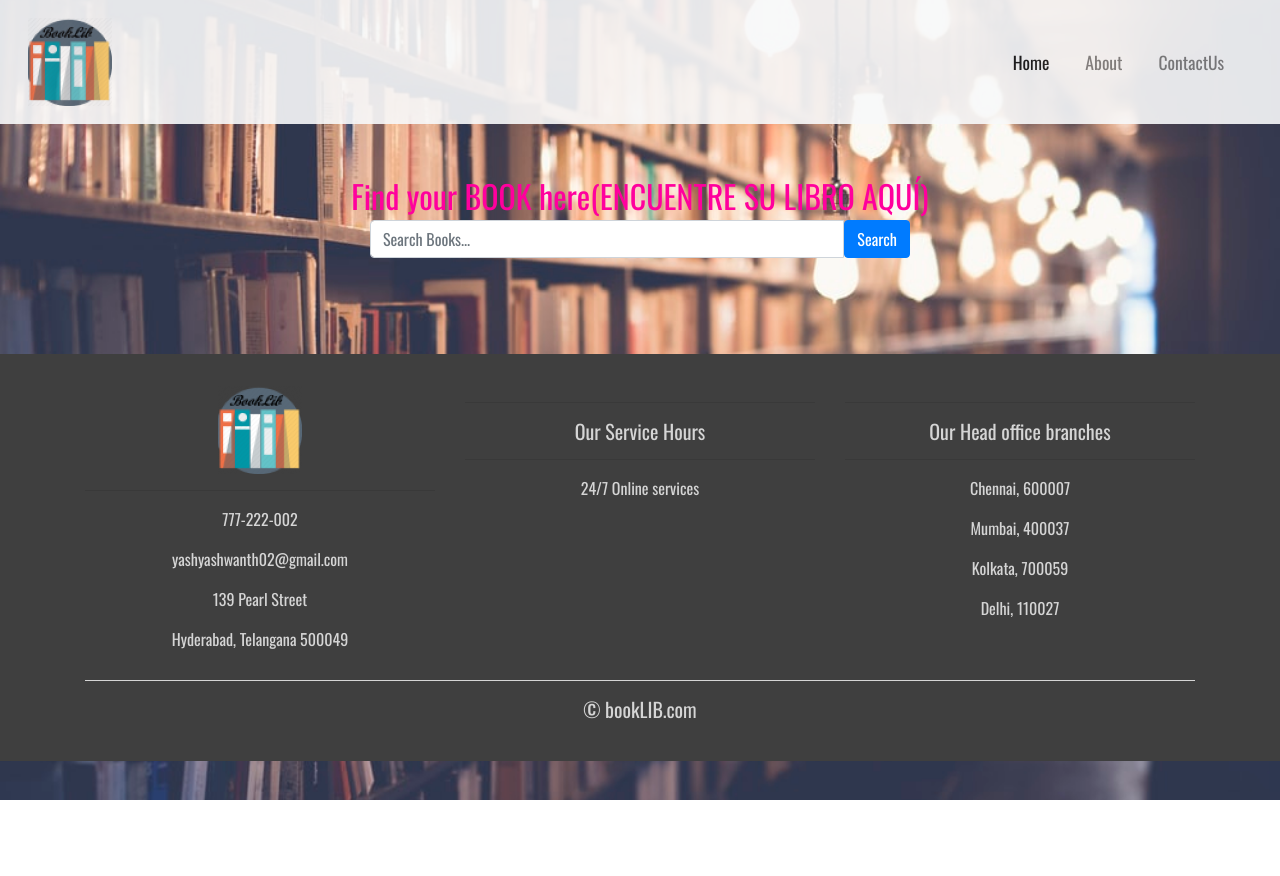
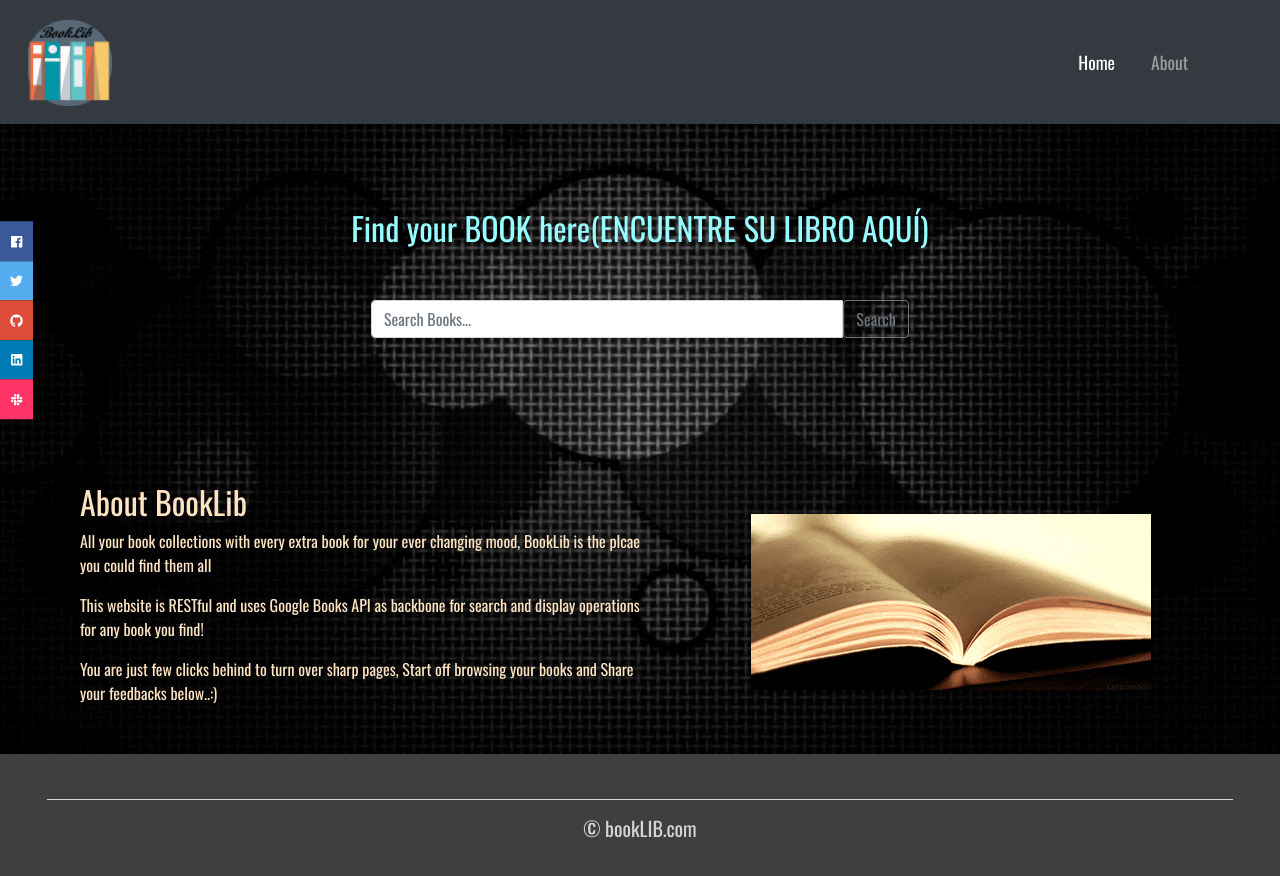
Before and after one commit to Yash0702/TestAPI, a plain HTML site: page index.html in a window 1280 px wide. Before the commit the page ends 800 px from the top, so only its background shows below. Drawn offline with nearby package versions, Linux system fonts and the light colour scheme.

Commit message:
Add files via upload

```diff
--- a/index.html
+++ b/index.html
@@ -13,7 +13,7 @@
     <link href="style.css" rel="stylesheet">
 </head>
 <body>
-<nav class="navbar navbar-expand-md navbar-light bg-light sticky-top">
+<nav class="navbar navbar-expand-sm navbar-dark bg-dark sticky-top">
     <div class="container-fluid">
         <a class="navbar-brand" href=""><img src="1.png"></a>
         <button class="navbar-toggler" type="button" data-toggle="collapse" data-target="#navbarResponsive">
@@ -28,7 +28,7 @@
                     <a class="nav-link" href="#About">About</a>
                 </li>
                 <li class="nav-item">
-                    <a class="nav-link" href="#foot">ContactUs</a>
+                    <a class="nav-link" href="#foot"></a>
                 </li>
             </ul>
         </div>
@@ -36,55 +36,55 @@
 </nav>
 <!--Search box-->
 <div class="container">
-    <div id="title" class="text-center mt-5" style="font-size: xx-large; color: rgb(255, 0, 157);">Find your BOOK here(ENCUENTRE SU LIBRO AQUÍ)</div>
+    <div id="title" class="text-center mt-5" style="font-size: xx-large; color: rgb(151, 252, 255); padding: 1em;">Find your BOOK here(ENCUENTRE SU LIBRO AQUÍ)</div>
     <div class="row">
-        <div id="input" class="input-group mx-auto col-lg-6 col-md-8 col-sm-12">
+        <div id="input" class="input-group mx-auto col-lg-6 col-md-8 col-sm-12" style="padding: 1em;">
             <input id="search-box" type="text" class="form-control" placeholder="Search Books...">
-            <button id="search" class="btn btn-primary" onclick="">Search</button>
+            <button id="search" class="btn btn-outline-secondary" onclick="displayResults()">Search</button>
         </div>
     </div>
 </div>
 <!--Book list-->
-<div class="book-list">
-    <h2 class="text-center" style="color: rgb(255, 238, 0);">Search Results</h2>
+<div class="book-list" style="color: black;">
+    <h2 class="text-center" style="color: rgb(255, 255, 255);">Search Results</h2>
     <div id="list-output" class="row">
         <div class="row">
             <!--cards-->
         </div>
     </div>
 </div>
-    <!--Footer-->
+<!--About-->
+<div id= "About" class="container-fluid padding" style="color: bisque; padding-left: 5em; padding-right: 1em;">
+    <div class="row padding">
+        <div class="col-md-12 col-lg-6">
+            <hr>
+            <h2>About BookLib</h2>
+            <p>All your book collections with every extra book for your ever changing mood, BookLib is the plcae you could find them all</p>
+            <p>This website is RESTful and uses Google Books API as backbone for search and display operations for any book you find!</p>
+            <p>You are just few clicks behind to turn over sharp pages, Start off browsing your books and Share your feedbacks below..:)</p>
+        </div>
+        <div class="col-lg-6">
+            <img src="4.gif" style="max-width: 100%; padding: 4em;">
+        </div>
+    </div>
+</div>
+<!-- The social media icon bar -->
+<div class="icon-bar">
+    <a href="#" class="facebook"><i class="fab fa-facebook" aria-hidden="true"></i></a>
+    <a href="#" class="twitter"><i class="fab fa-twitter" aria-hidden="true"></i></a>
+    <a href="#" class="github"><i class="fab fa-github"></i></a>
+    <a href="#" class="linkedin"><i class="fab fa-linkedin"></i></a>
+    <a href="#" class="slack"><i class="fab fa-slack"></i></a>
+</div>
+<!--Footer-->
 <footer id="foot">
-    <div class="container">
-    <div class="row text-center">
-        <div class="col-md-4">
-            <img src="1.png">
-            <hr class="light">
-            <p>777-222-002</p>
-            <p>yashyashwanth02@gmail.com</p>
-            <p>139 Pearl Street</p>
-            <p>Hyderabad, Telangana 500049</p>
-        </div>
-        <div class="col-md-4">
-            <hr class="light">
-            <h5>Our Service Hours</h5>
-            <hr class="light">
-            <p>24/7 Online services</p>
-        </div>
-        <div class="col-md-4">
-            <hr class="light">
-            <h5>Our Head office branches</h5>
-            <hr class="light">
-            <p>Chennai, 600007</p>
-            <p>Mumbai, 400037</p>
-            <p>Kolkata, 700059</p>
-            <p>Delhi, 110027</p>
-        </div>
+    <div class="container-fluid padding">
+        <div class="row text-center">
         <div class="col-12">
             <hr class="light-100">
             <h5>&copy; bookLIB.com</h5>
         </div>
-    </div>
+        </div>
     </div>
 </footer>
     <script src="https://code.jquery.com/jquery-3.5.1.slim.min.js"
--- a/index.js
+++ b/index.js
@@ -6,9 +6,19 @@ $(document).ready(function () {
     var searchData;
 
     //Listener for search button
+    var input = document.getElementById("search-box");
+        input.addEventListener("keyup", function(event) {
+            // Number 13 is the "Enter" key on the keyboard
+            if (event.keyCode === 13) {
+              // Cancel the default action, if needed
+              event.preventDefault();
+              // Trigger the button element with a click
+              document.getElementById("search").click();
+            }
+          });
     $("#search").click(function () {
         outputList.innerHTML = ""; //empty html output
-        document.body.style.backgroundImage = "url('2.jpg')";
+        document.body.style.backgroundImage = "url('240617.jpg')";
         searchData = $("#search-box").val();
         //Handling empty search input field
         if (searchData === "" || searchData === null) {
@@ -67,7 +77,7 @@ $(document).ready(function () {
     function formatOutput(bookImg, title, author, publisher, bookLink, bookIsbn) {
         var viewUrl = 'book.html?isbn=' + bookIsbn;
         var htmlCard = `
-                        <div class="card" style="background-color: rgb(255, 113, 113); margin-left: 9rem; margin-bottom: 3rem">
+                        <div class="card" style="background-color: rgb(103, 250, 255); margin-left: 9rem; margin-bottom: 3rem">
                         <div class="row no-gutters">
                             <div class="col-md-4">
                                 <img src="${bookImg}" class="card-img" alt="...">
@@ -86,6 +96,6 @@ $(document).ready(function () {
     }
     //handling error displaying empty search box
     function displayError() {
-        alert("search term cannot be empty");
+        alert("Search term cannot be empty");
     }
 });
--- a/style.css
+++ b/style.css
@@ -4,14 +4,12 @@ html, body{
     height: 100%;
     width: 100%;
     font-family: 'Oswald', sans-serif;
-    background-image: url('2.jpg');
+    background-image: url('240617.jpg');
     background-position: center;
     background-size: cover;
-    color: black;
   }
   .navbar{
     padding: .8rem;
-    opacity: .9;
   }
   .navbar-nav li{
     padding-right: 20px;
@@ -44,6 +42,53 @@ hr.light-100{
   margin-top: .8rem;
   margin-bottom: 1rem;
 }
+.icon-bar {
+  position: fixed;
+  top: 40%;
+  -webkit-transform: translateY(-50%);
+  -ms-transform: translateY(-50%);
+  transform: translateY(-50%);
+}
+
+/* Style the icon bar links */
+.icon-bar a {
+  display: block;
+  text-align: center;
+  padding: 16px;
+  transition: all 0.3s ease;
+  color: white;
+  font-size: 20px;
+}
+
+/* Style the social media icons with color, if you want */
+.icon-bar a:hover {
+  background-color: #000;
+}
+
+.facebook {
+  background: #3B5998;
+  color: white;
+}
+
+.twitter {
+  background: #55ACEE;
+  color: white;
+}
+
+.github {
+  background: #dd4b39;
+  color: white;
+}
+
+.linkedin {
+  background: #007bb5;
+  color: white;
+}
+
+.slack {
+  background: #ff3568;
+  color: white;
+}
 /*---Media Queries --*/
 @media (max-width: 992px) {
   #header{
@@ -61,6 +106,15 @@ hr.light-100{
     margin-right: 7rem;
   }
 }
+.icon-bar a {
+  display: block;
+  text-align: center;
+  padding: 16px;
+  transition: all 0.3s ease;
+  color: white;
+  font-size: 20px;
+}
+
 
 @media (max-width: 768px) {
   #header{
@@ -72,12 +126,21 @@ hr.light-100{
   }
   .card{
     opacity: .8;
-    margin-left: 1vw;
-    margin-right: 1vw;
+    margin-left: 3vw;
+    margin-right: 3vw;
     margin-left: 8rem;
     margin-right: 7rem;
   }
 }
+.icon-bar a {
+  display: block;
+  text-align: center;
+  padding: 13px;
+  transition: all 0.3s ease;
+  color: white;
+  font-size: 17px;
+}
+
 
 @media (max-width: 576px) {
   #header{
@@ -89,7 +152,20 @@ hr.light-100{
   }
   .card{
     opacity: .8;
-    margin-left: 1vw;
-    margin-right: 15vw;
+    margin-left: 3vw;
+    margin-right: 3vw;
+    margin-left: 8rem;
+    margin-right: 7rem;
   }
 }
+.icon-bar a {
+  display: block;
+  text-align: center;
+  padding: 10px;
+  transition: all 0.3s ease;
+  color: white;
+  font-size: 13px;
+}
+.input{
+  padding: 3em;
+}
```
Also changed, not shown: book.html (+0 -1 lines), 240617.jpg (added), 4.gif (added).
